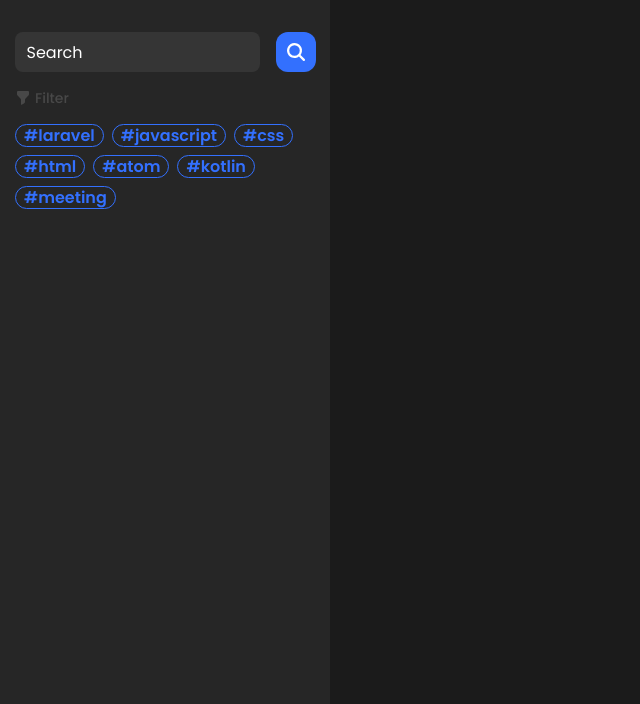
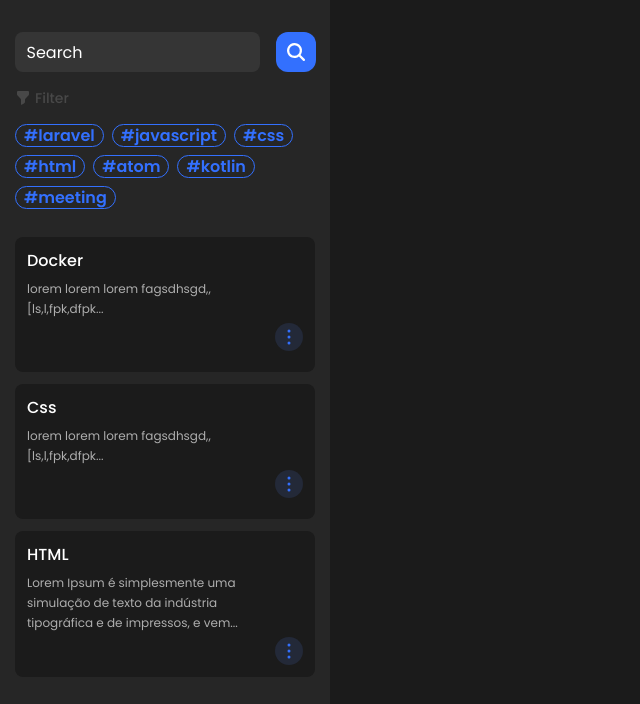
Before and after one commit to donerducktales/simple-notepad-nextjs, a Next.js app: page /home in a window 1280 px wide. Shown: the top 704 px of the page, without its empty margins (0-640 px from the left). Built offline with nearby package versions, Linux system fonts and the light colour scheme.

Commit message:
Зробив notecard, в тому числі і dropdown menu(поки що воно нікуди не веде, але це буде в майбутньому виправлено)

```diff
--- a/src/assets/fonts.ts
+++ b/src/assets/fonts.ts
@@ -1,4 +1,4 @@
-import { Montserrat, Open_Sans, Poppins, Roboto } from "next/font/google";
+import { Montserrat, Nunito, Open_Sans, Poppins, Roboto } from "next/font/google";
 
 export const montserrat = Montserrat({
    subsets: ['latin'],
@@ -19,3 +19,8 @@ export const poppins = Poppins({
    subsets: ['latin'],
    weight: ['400', '500', '600']
 });
+
+export const nunito = Nunito({
+   subsets: ['latin'],
+   weight: ['400']
+});
--- /dev/null
+++ b/src/components/NoteCard/NotePreview.tsx
@@ -0,0 +1,49 @@
+'use client'
+
+import { nunito } from "@/assets/fonts";
+import { EllipsisVerticalIcon } from "@heroicons/react/24/outline";
+import { PencilSquareIcon, TrashIcon } from "@heroicons/react/24/solid";
+import { useState } from "react";
+
+export default function NotePreview({title, description}: {title: string, description: string}) {
+   const [click, setClick] = useState<boolean>(false);
+
+   return (
+      <div className={`notePreviewWrapper`}>
+         <div className={`flex flex-col items-start p-3 w-full min-h-[135px] rounded-lg bg-dark-900 ${'notePreview'}`}>
+            <div className={`flex flex-col items-start gap-[6px] ${'notePreviewText'}`}>
+               <h1 className={`text-base text-white font-medium`}>{title}</h1>
+               <p className={`text-xs text-light-800 mr-8 leading-5`}>{description}...</p>
+            </div>
+            <div className={`w-full flex flex-col items-end mt-1 ${'notePreviewDropdownButtonWrapper'}`}>
+               <button
+                  className={`flex items-center justify-center rounded-[100%] w-7 h-7 ${click ? 'bg-dark-900 border border-[#232938]' : 'bg-[#232938] border-none'} ${'notePreviewDropdownButton'}`}
+                  onClick={() => setClick(!click)}
+               >
+                  <EllipsisVerticalIcon className="w-6 text-primaryBlue" />
+               </button>
+            </div>
+         </div>
+         {
+            click && <div
+               className={`w-full flex flex-col items-end ${'dropdownMenu'}`}
+            >
+               <div className={`flex flex-col gap-[1px] mt-1 w-24 h-12 bg-dark-600 ${nunito.className}`}>
+                  <button
+                     className={`flex flex-row justify-start items-center pl-3 gap-2 text-white text-sm bg-dark-900 h-[30px] w-full`}
+                  >
+                     <PencilSquareIcon className="w-4 text-primaryBlue" />
+                     update
+                  </button>
+                  <button
+                     className={`flex flex-row justify-start items-center pl-3 gap-2 text-white text-sm bg-dark-900 h-[30px] w-full`}
+                  >
+                     <TrashIcon className="w-4 text-primaryRed" />
+                     delete
+                  </button>
+               </div>
+            </div>
+         }
+      </div>
+   )
+}
--- /dev/null
+++ b/src/components/NoteCard/NoteWrapper.tsx
@@ -0,0 +1,39 @@
+import NotePreview from "./NotePreview";
+
+export interface Notes {
+   id: number,
+   title: string,
+   description: string,
+}
+
+export default function NoteWrapper() {
+   const notes: Notes[] = [
+      {
+         id: 0,
+         title: 'Docker',
+         description: 'lorem lorem lorem fagsdhsgd,,[ls,l,fpk,dfpk'
+      },
+      {
+         id: 1,
+         title: 'Css',
+         description: 'lorem lorem lorem fagsdhsgd,,[ls,l,fpk,dfpk'
+      },
+      {
+         id: 2,
+         title: 'HTML',
+         description: 'Lorem Ipsum é simplesmente uma simulação de texto da indústria tipográfica e de impressos, e vem'
+      },
+   ];
+
+   return (
+      <div className={`w-full flex flex-col items-center gap-3 mt-7 mb-4 ${'noteWrapper'}`}>
+         {notes.map((el) =>
+            <NotePreview
+               key={el.id}
+               title={el.title}
+               description={el.description}
+            />
+         )}
+      </div>
+   )
+}
--- a/src/layouts/mainmenu/MainMenu.tsx
+++ b/src/layouts/mainmenu/MainMenu.tsx
@@ -1,14 +1,16 @@
 import { poppins } from "@/assets/fonts";
 import FilterNotes from "@/components/FilterNotes";
+import NoteWrapper from "@/components/NoteCard/NoteWrapper";
 import Search from "@/components/Search";
 
 export default function MainMenu() {
    return (
       <div
-         className={`flex flex-col items-center w-[330px] h-[100vh] bg-dark-800 overflow-y-auto px-[15px] ${poppins.className} ${'main'}`}
+         className={`flex flex-col items-center w-[330px] h-[100vh] bg-dark-800 overflow-y-auto overflow-x-hidden px-[15px] ${poppins.className} ${'main'}`}
       >
          <Search />
          <FilterNotes />
+         <NoteWrapper />
       </div>
    )
 }
```
